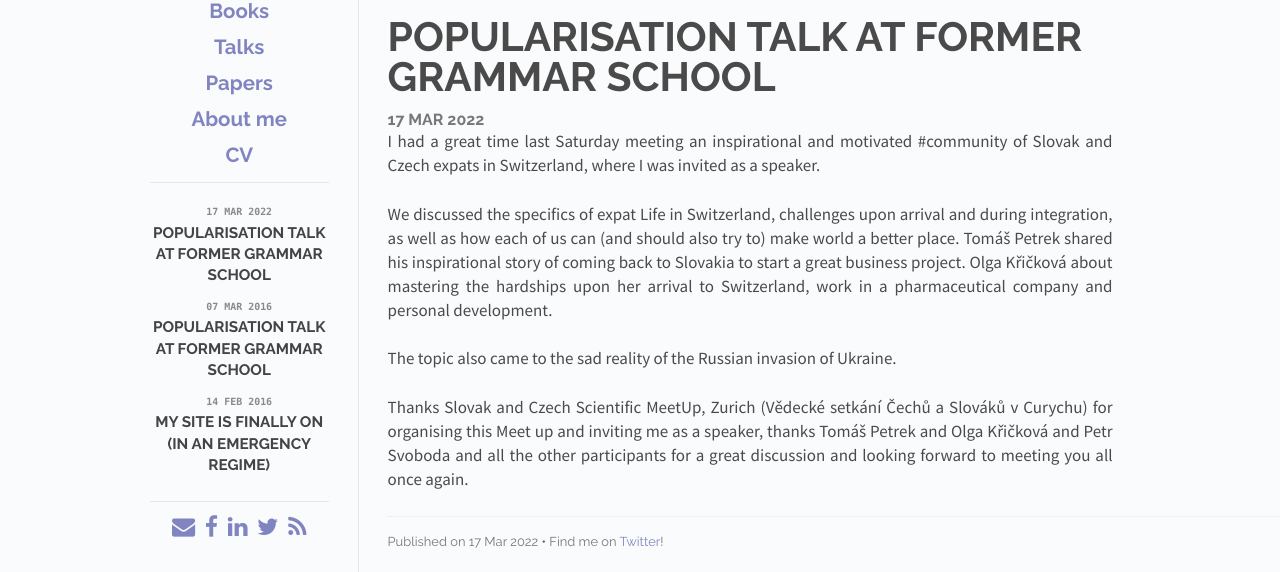
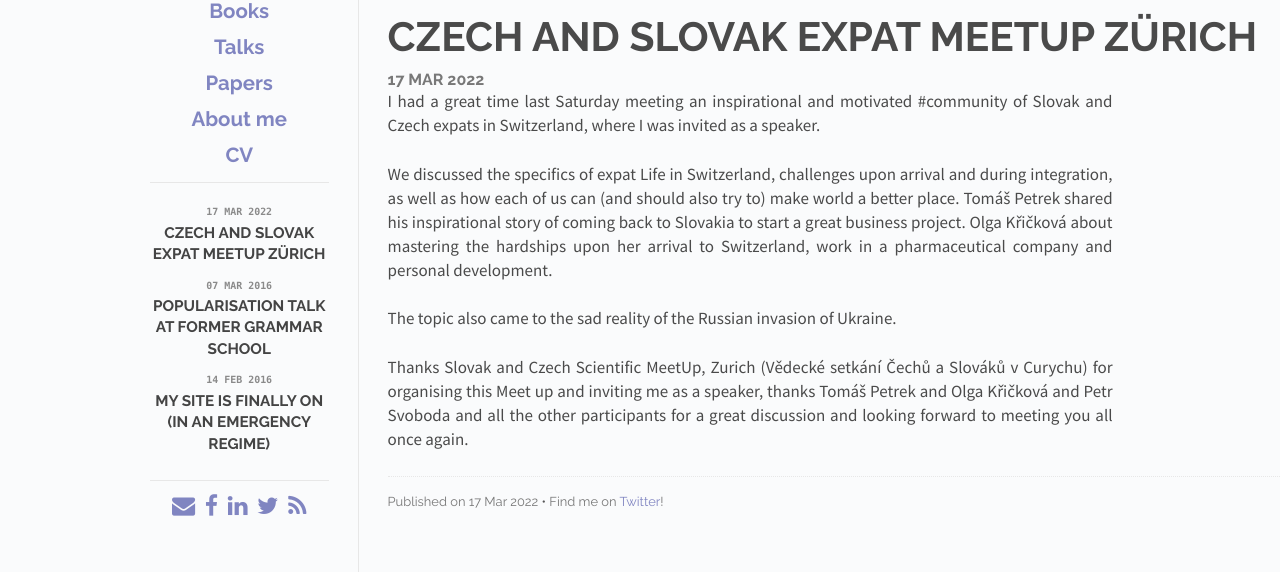
Before and after one commit to pribism/pribism.github.io, a Jekyll site: the page built from _posts/2022-03-17-czech-and-slovak-meetup.md, in a window 1280 px wide, cut to the strip 328-900 px from the top of the page. Built offline with Jekyll 4.4.1, drawn with Linux system fonts in a browser that asks for light colours.

Commit message:
Fix title

```diff
--- a/_posts/2022-03-17-czech-and-slovak-meetup.md
+++ b/_posts/2022-03-17-czech-and-slovak-meetup.md
@@ -1,6 +1,6 @@
 ---
 layout: post
-title: "Popularisation talk at former grammar school"
+title: "Czech and Slovak expat meetup Zürich"
 date: 2022-03-17
 ---
 
```
